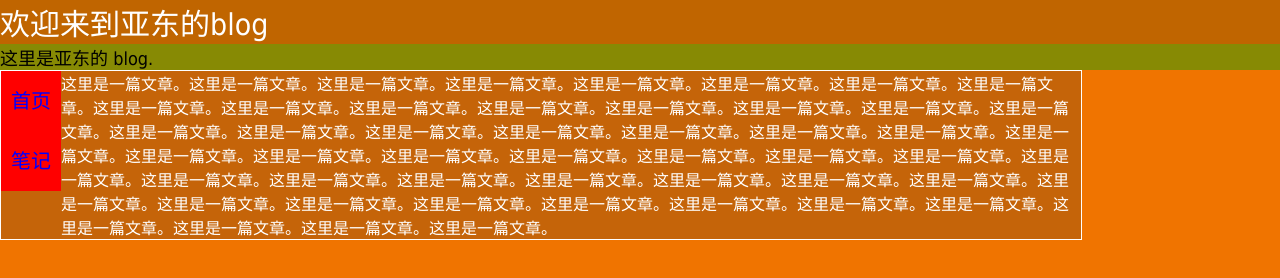
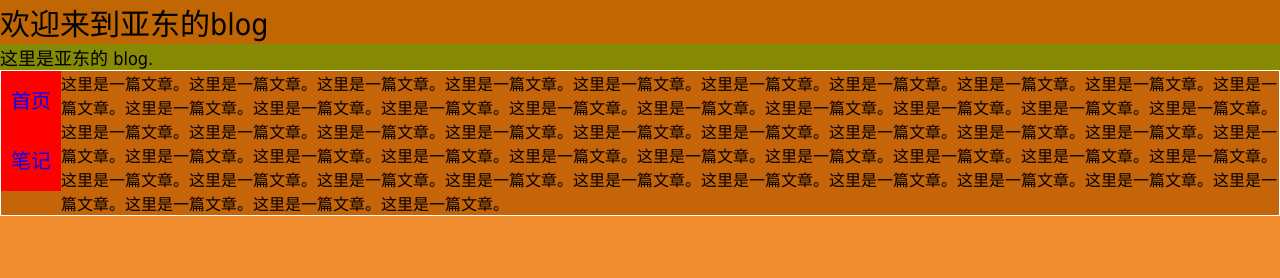
Before and after one commit to yadonz/yadonz.github.io, a plain HTML site: page index.html in a window 1280 px wide. Drawn offline with Linux system fonts and the light colour scheme.

Commit message:
modified:   stylesheets/index-styles.css

```diff
--- a/stylesheets/index-styles.css
+++ b/stylesheets/index-styles.css
@@ -1,7 +1,7 @@
 * {
     /* 背景的设置 */
-    background-color: #f07400;
-    color: #ffffff;
+    background-color: #f07400d0;
+    color: #000000;
     font-size: 16px;
     font-family: Hiragino Sans GB, Tahoma, Helvetica, Arial, Microsoft YaHei, WenQuanYi Micro Hei, 黑体, 宋体, sans-serif;
     font-weight: 300;
@@ -31,8 +31,7 @@ div[class="main"] {
     /* 框架的样式 */
     display: flex;
     flex-direction: row;
-    min-width: 1080px;
-    max-width: 1080px;
+    min-width: 400px;
     justify-content: center;
     background-color: rgb(255, 255, 255);
     padding: 1px;
```
